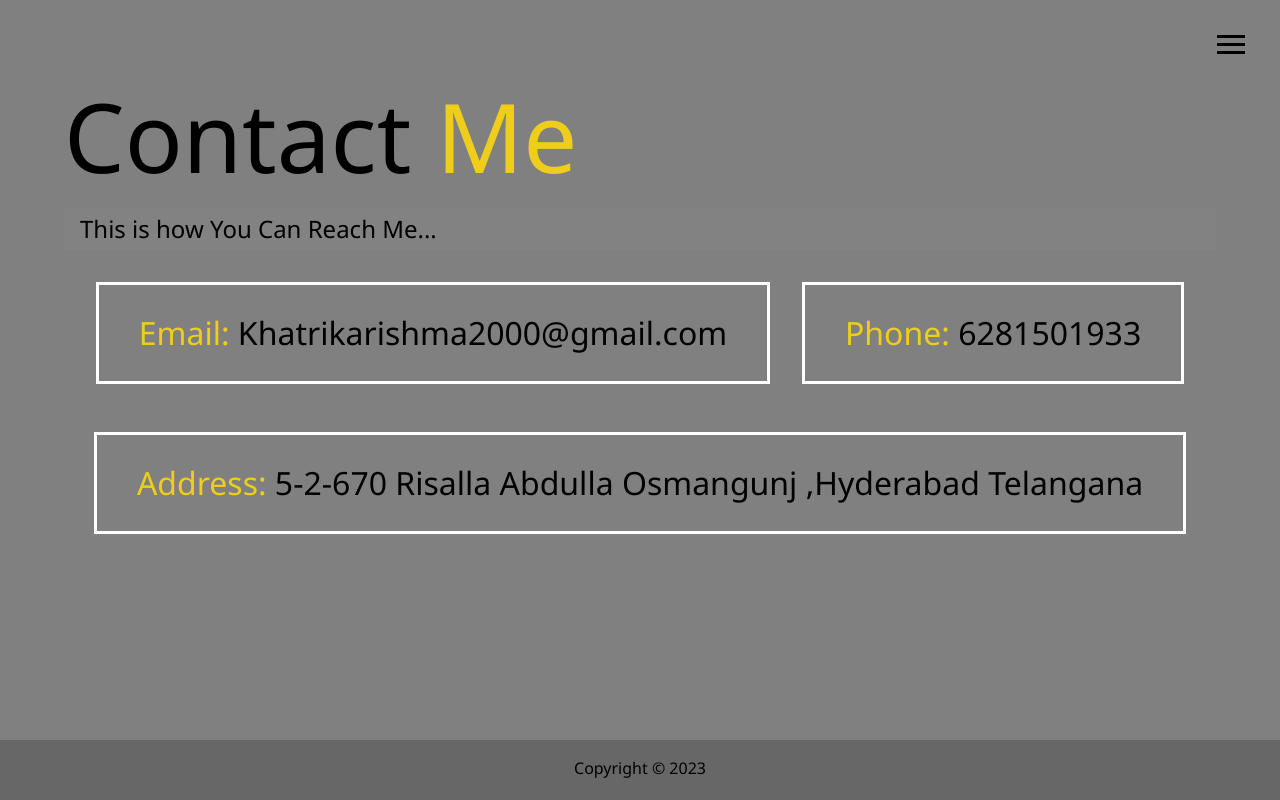
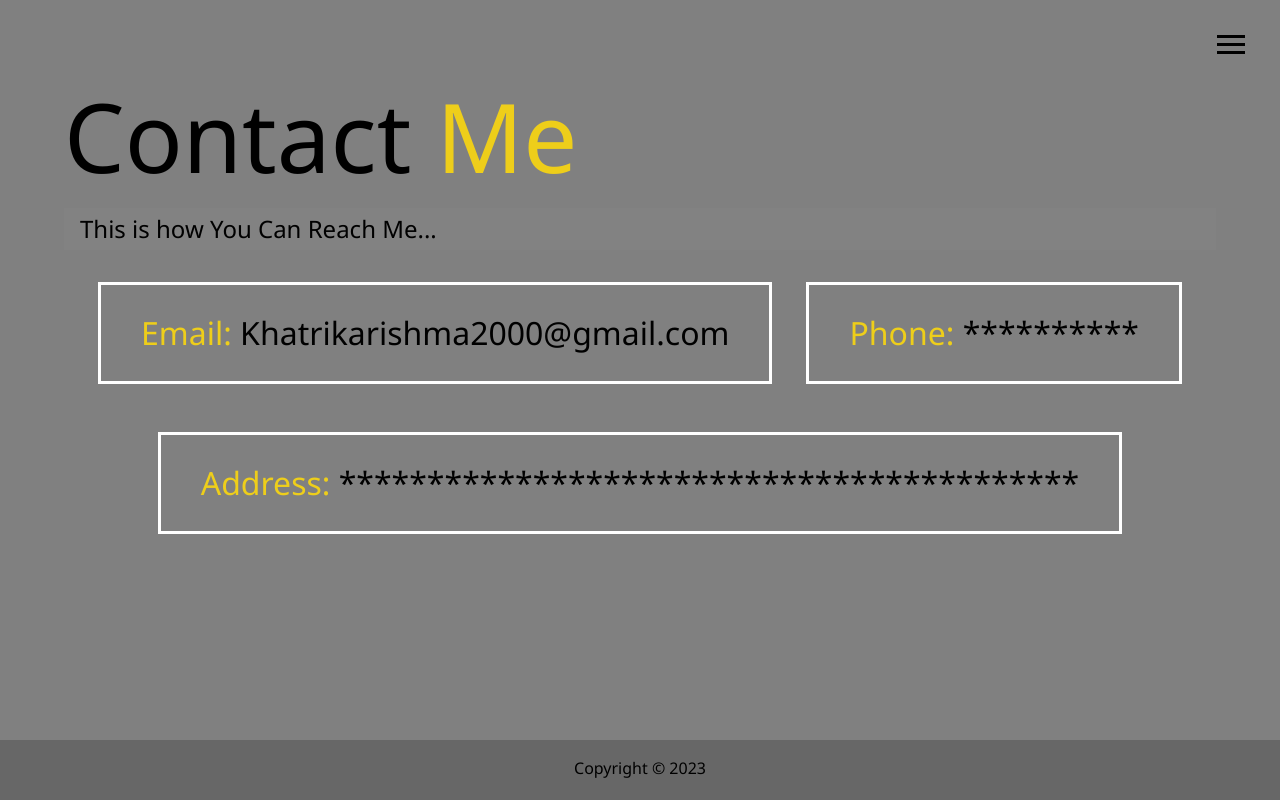
Before and after one commit to KNkarishma2000/portfolio, a website: page dist/css/contact.html in a window 1280 px wide. Drawn offline with Linux system fonts and the light colour scheme.

Commit message:
Update contact.html

```diff
--- a/dist/css/contact.html
+++ b/dist/css/contact.html
@@ -67,12 +67,12 @@
             </div>
                <div>
                 <span class="text-secondary">Phone:</span>
-                6281501933
+                **********
             </div>
 
         <div>
          <span class="text-secondary">Address:</span>
-          5-2-670 Risalla Abdulla Osmangunj ,Hyderabad Telangana
+          ******************************************
 
         </div>
         </div>
```
